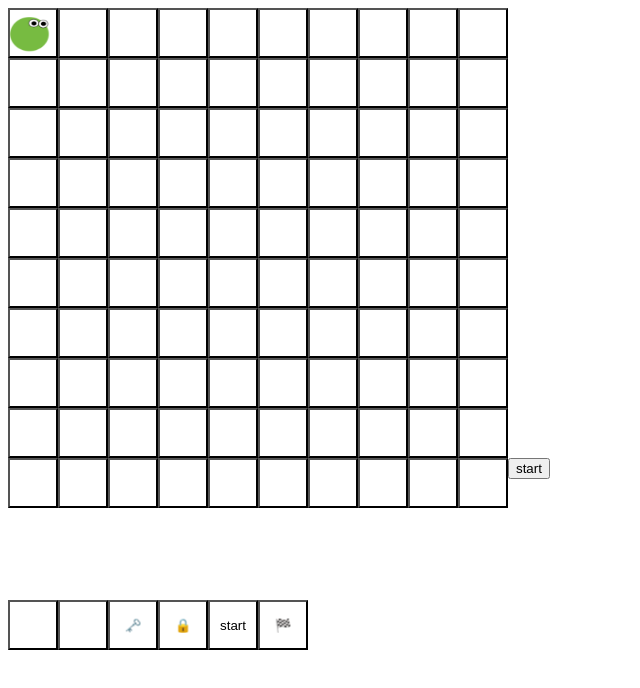
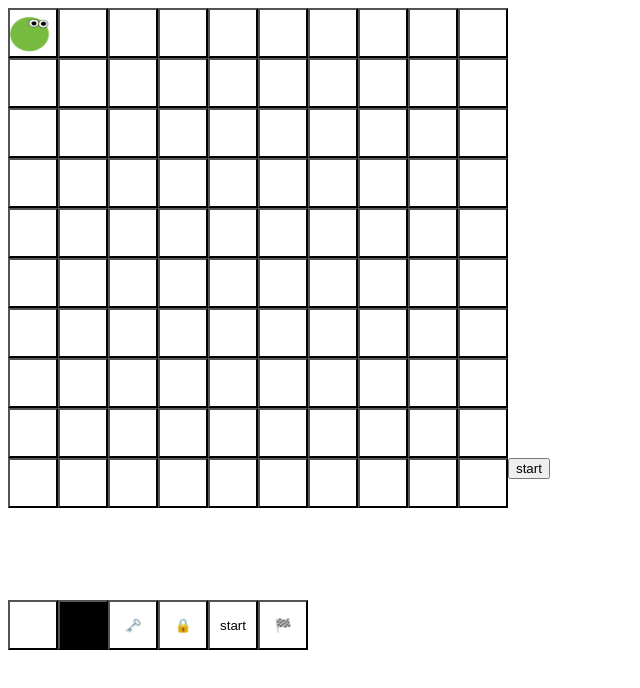
Before and after one commit to bigjmn/q-maze-bot, a website: page index.html in a window 1280 px wide. Shown: the whole page, without its empty margins (0-640 px from the left). Drawn offline with nearby package versions, Linux system fonts and the light colour scheme.

Commit message:
fixed maze panel

```diff
--- a/index.html
+++ b/index.html
@@ -20,8 +20,8 @@
     </div>
     <br>
     <div id="mazepanel">
+      <button type="button" class="panelpart" id='space'></button>
       <button type="button" class="panelpart" id='wall'></button>
-      <button type="button" class="panelpart" id='space'></button>
       <button type="button" class="panelpart" id='key'>🗝️</button>
       <button type="button" class="panelpart" id='gate'>🔒</button>
       <button type="button" class="panelpart" id='start'>start</button>
--- a/styles.css
+++ b/styles.css
@@ -24,6 +24,9 @@
   z-index: 2;
 
 }
+#wall{
+  background-color: black;
+}
 
 #mazepanel{
   position: absolute;
```
